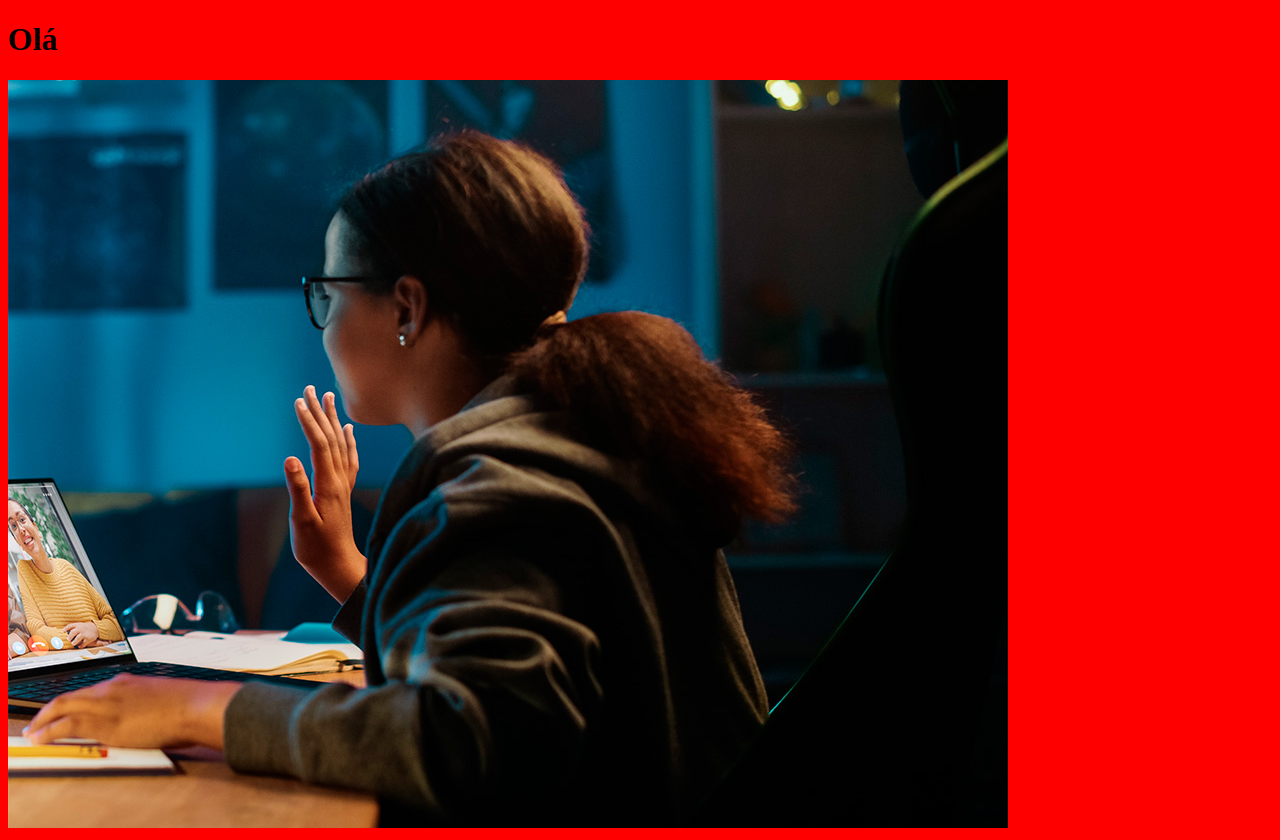
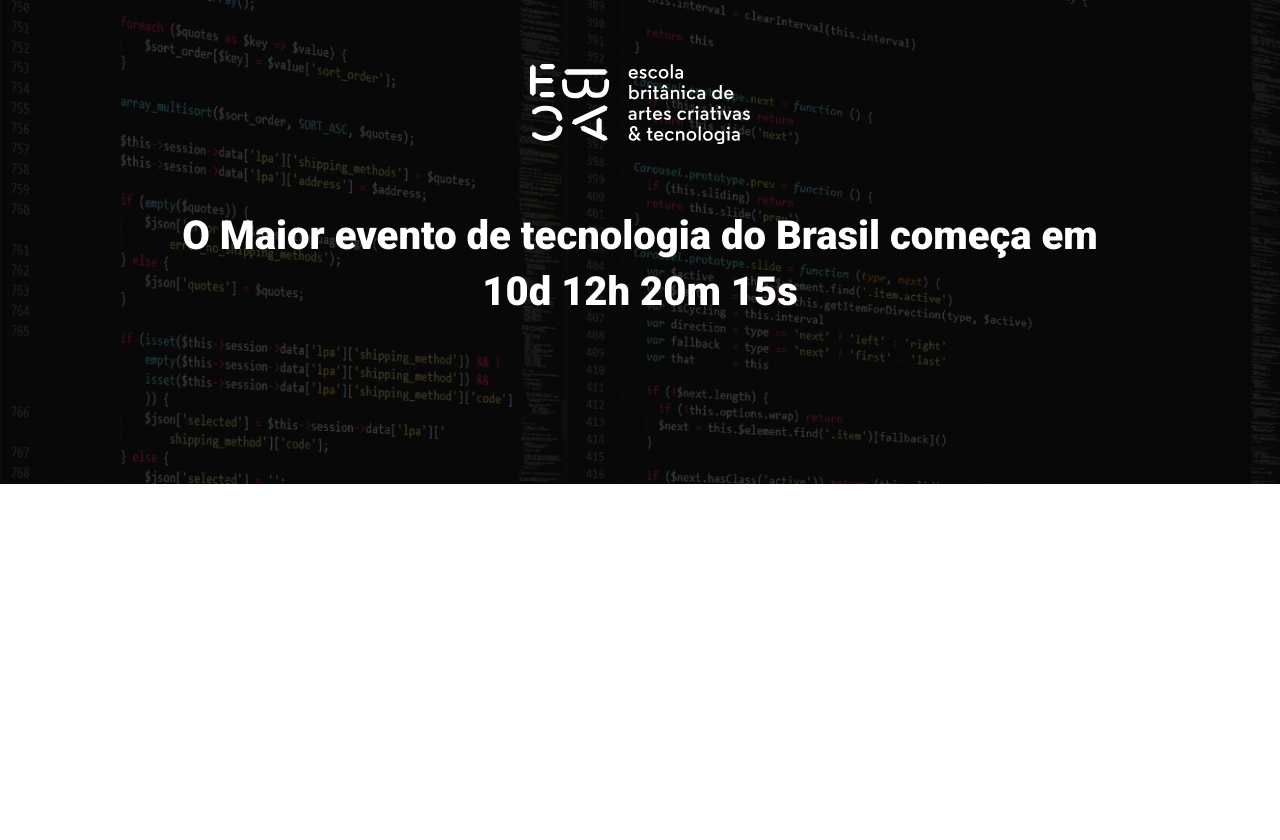
Before and after one commit to GustavoRaimo/ebac_tech_talks, a website built with Parcel: page src/index.html in a window 1280 px wide. After the commit the page ends 800 px from the top, so only its background shows below. Built offline with nearby package versions, Linux system fonts and the light colour scheme; a web font is replaced by a local one.

Commit message:
criando o hero

```diff
--- a/src/index.html
+++ b/src/index.html
@@ -3,12 +3,22 @@
 <head>
     <meta charset="UTF-8">
     <meta name="viewport" content="width=device-width, initial-scale=1.0">
-    <title>Document</title>
+    <title>EBAC Tech Talks</title>
+    <link rel="preconnect" href="https://fonts.googleapis.com">
+    <link rel="preconnect" href="https://fonts.gstatic.com" crossorigin>
+    <link href="https://fonts.googleapis.com/css2?family=Inclusive+Sans&family=Roboto:wght@400;700;900&display=swap" rel="stylesheet">
     <link rel="stylesheet" href="styles/main.scss">
 </head>
 <body>
-    <h1>Olá</h1>
-    <img src="./images/backend.png" alt="">
+    <header class="hero">
+        <div class="container">
+            <img src="./images/ebac_logo.svg" alt="EBAC logo" class="hero__logo">
+            <p class="hero__text">
+                O Maior evento de tecnologia do Brasil começa em 10d 12h 20m 15s
+            </p>
+        </div>
+    </header>
+
 
     <script src="./scripts/main.js"></script>
 </body>
--- /dev/null
+++ b/src/styles/_hero.scss
@@ -0,0 +1,53 @@
+
+.hero{
+    padding-top: 64px;
+    padding-bottom: 100px;
+    background-image: url(../images/fundo.png);
+    background-repeat: no-repeat;
+    background-size: cover;
+    position: relative;
+
+    .container{
+        position: relative;
+    }
+
+    &::before{
+        position: absolute;
+        top: 0;
+        left: 0;
+        width: 100%;
+        height: 100%;
+        background-color: #000000;
+        content: '';
+        opacity: 0.7;
+    }
+
+    &__text{
+        margin-top: 64px;
+        margin-bottom: 64px;
+        font-size: 40px;
+        line-height: 56px;
+        font-weight: 800;
+        text-align: center;
+    }
+
+    &__logo{
+        margin: 0 auto;
+        height: 80px;
+        display: block;
+
+    }
+
+    @media (max-width:640px) {
+        padding: 40px 0;
+        &__logo{
+            height: 40px;
+        }
+
+        &__text{
+            font-size: 22px;
+            line-height: 24px;
+            margin: 24px 0;
+        }
+    }
+}
--- a/src/styles/main.scss
+++ b/src/styles/main.scss
@@ -1,3 +1,24 @@
-body{
-    background-color: red;
+@use "hero";
+
+*{
+    margin: 0;
+    padding: 0;
+    box-sizing: border-box;
+    color: #fff;
+    font-family:'Roboto', sans-serif;
 }
+
+.container{
+    max-width: 960px;
+    width: 100%;
+    margin: 0 auto;
+
+    @media (max-width:640px) {
+        max-width: 80%;
+
+    }
+
+    @media (max-width:1024px) {
+        max-width: 90%;
+    }
+}
```
